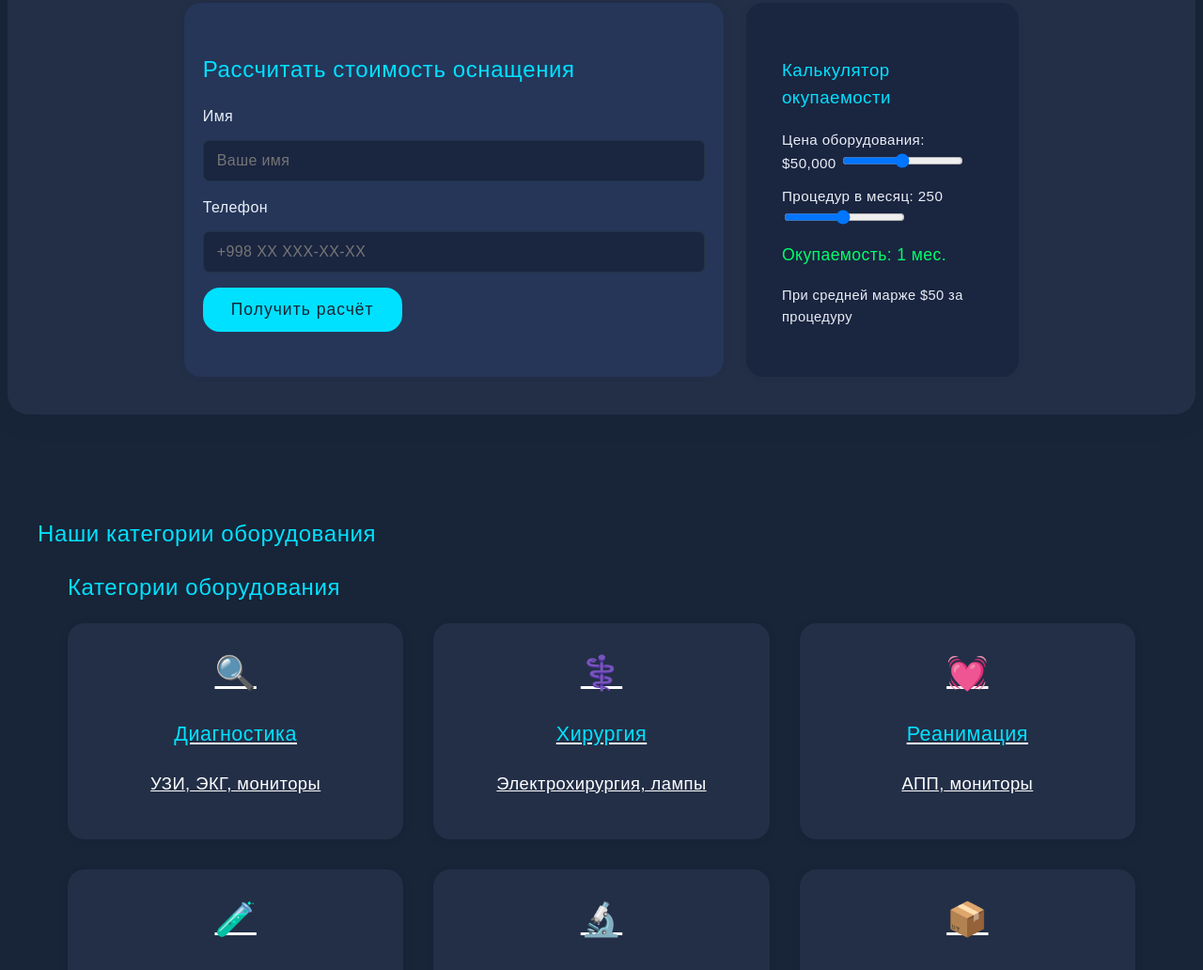
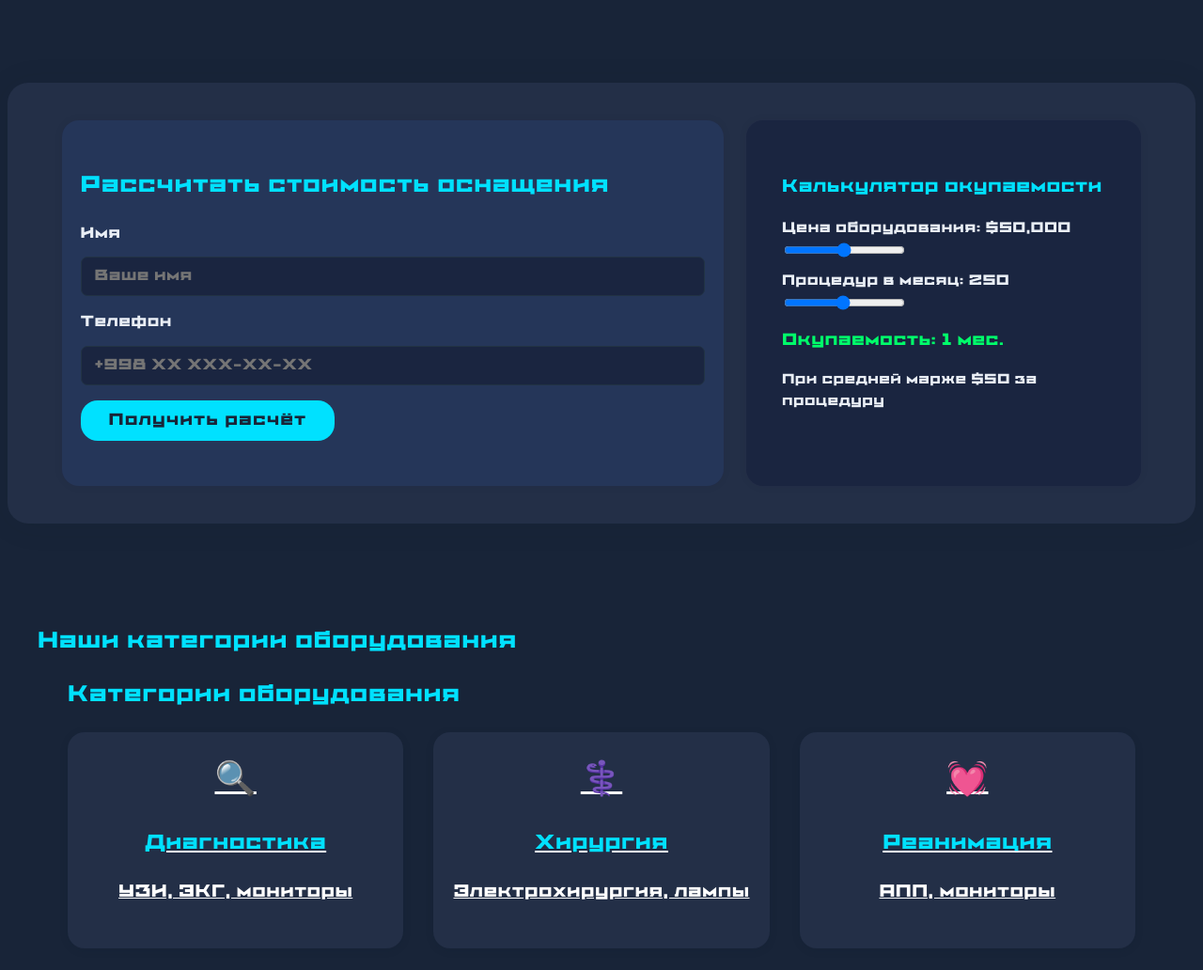
Before and after one commit to Drujkomax/miamed-site, a plain HTML site: page index.html in a window 1280 px wide. Shown: the part 1768-2800 px from the top of the page at 94% size. Drawn offline with nearby package versions, Linux system fonts and the light colour scheme; a web font is replaced by a local one.

Commit message:
Use ProtoSans font

```diff
--- a/style.css
+++ b/style.css
@@ -1,6 +1,6 @@
 @font-face {
-  font-family: 'KBAstrolyte';
-  src: url('fonts/kb_astrolyte.ttf') format('truetype');
+  font-family: 'ProtoSans';
+  src: url('fonts/3b6ce-protosans563.ttf') format('truetype');
   font-weight: normal;
   font-style: normal;
   font-display: swap;
@@ -25,7 +25,7 @@ h1, h2, h3, h4, h5, h6,
 .hit-card,
 .footer,
 .modal-content {
-  font-family: 'KBAstrolyte', Arial, sans-serif !important;
+  font-family: 'ProtoSans', Arial, sans-serif !important;
   font-weight: normal !important;
   letter-spacing: 0.025em;
 }
@@ -88,7 +88,7 @@ h2, h3, h4, h5, h6 { letter-spacing: 0.025em; }
 
 /* Кнопки */
 .btn-neon {
-  font-family: 'KBAstrolyte', Arial, sans-serif !important;
+  font-family: 'ProtoSans', Arial, sans-serif !important;
   font-weight: normal !important;
   letter-spacing: 0.025em;
   background: var(--c-primary);
@@ -148,7 +148,7 @@ h2, h3, h4, h5, h6 { letter-spacing: 0.025em; }
 
 /* Карточки категорий - специальные стили */
 .category-card {
-  font-family: 'KBAstrolyte', Arial, sans-serif !important;
+  font-family: 'ProtoSans', Arial, sans-serif !important;
   font-weight: normal !important;
   letter-spacing: 0.025em;
   text-align: center;
```
Also changed, not shown: 3b6ce-protosans563.ttf (deleted).
